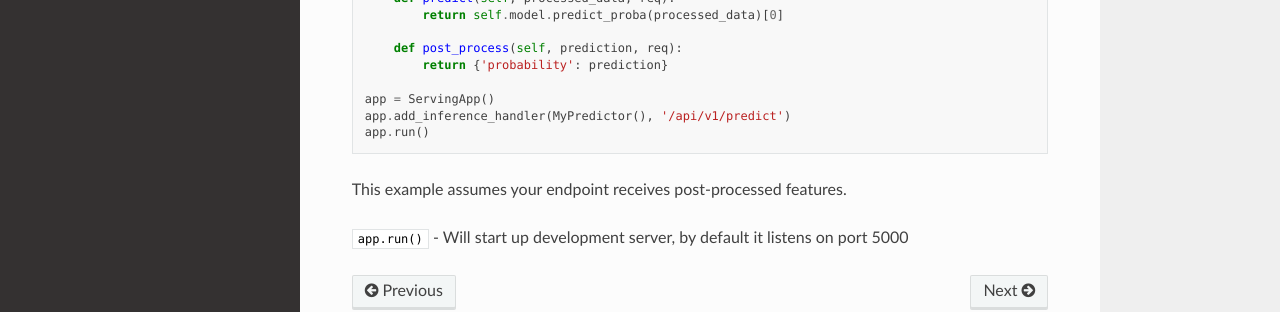
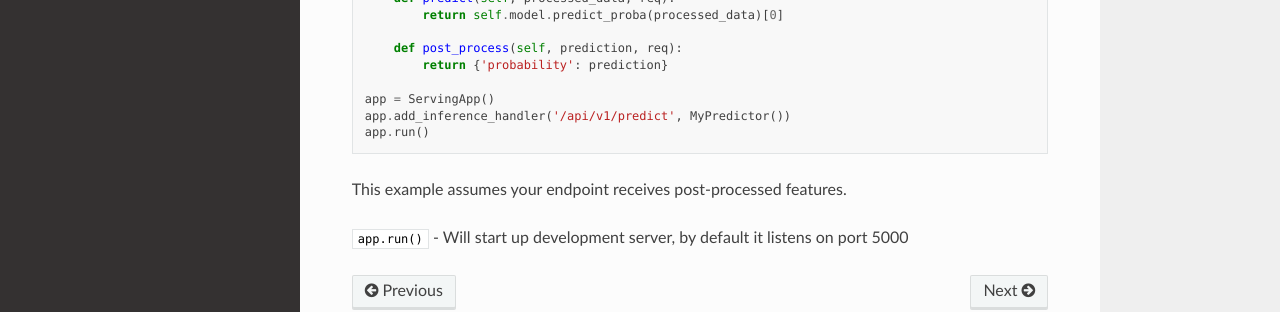
Before and after one commit to orlevii/mlserving, a Sphinx documentation site: the page built from docs/source/serving-models.md, in a window 1280 px wide. Shown: the part 539-851 px from the top of the page. Built offline with Sphinx 7.4.7 and the Read the Docs theme 2.0.0, drawn with Linux system fonts in a browser that asks for light colours.

````diff
--- a/docs/source/conf.py
+++ b/docs/source/conf.py
@@ -39,7 +39,8 @@ release = '0.1.0'
 # extensions coming with Sphinx (named 'sphinx.ext.*') or your custom
 # ones.
 extensions = [
-    'recommonmark'
+    'recommonmark',
+    'sphinx_copybutton'
 ]
 
 # Add any paths that contain templates here, relative to this directory.
--- a/docs/source/serving-models.md
+++ b/docs/source/serving-models.md
@@ -25,7 +25,7 @@ class MyPredictor(RESTPredictor):
         return {'probability': prediction}
 
 app = ServingApp()
-app.add_inference_handler(MyPredictor(), '/api/v1/predict')
+app.add_inference_handler('/api/v1/predict', MyPredictor())
 app.run()
 ```
 This example assumes your endpoint receives post-processed features.
--- a/requirements_dev.txt
+++ b/requirements_dev.txt
@@ -11,3 +11,4 @@ pep8-naming
 sphinx<2
 recommonmark
 sphinx_rtd_theme
+sphinx_copybutton
````
